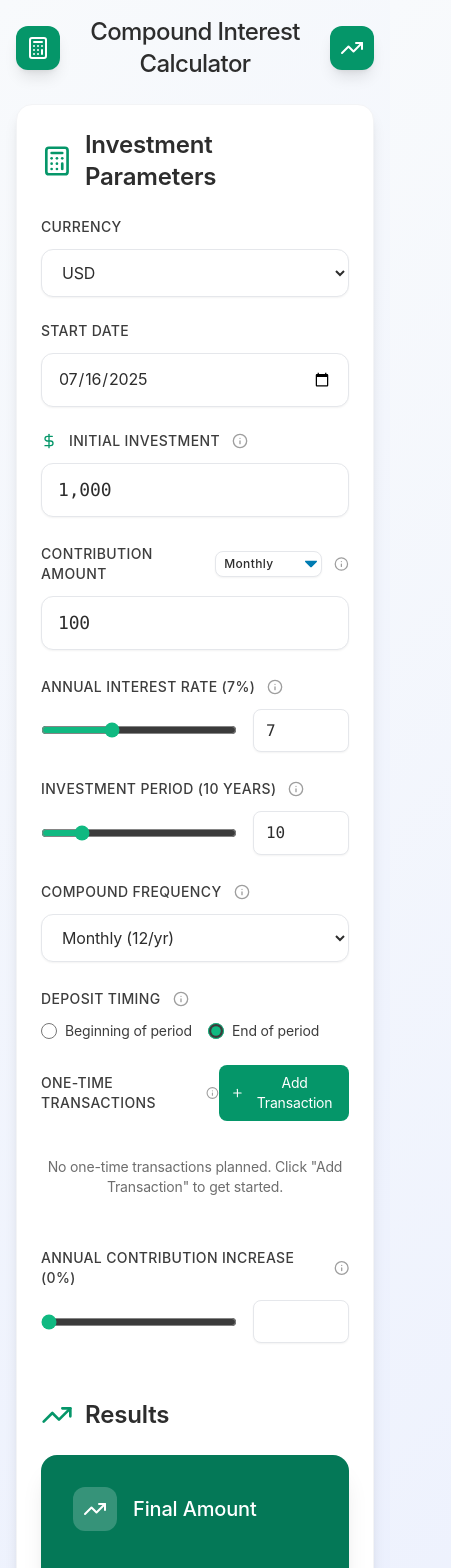
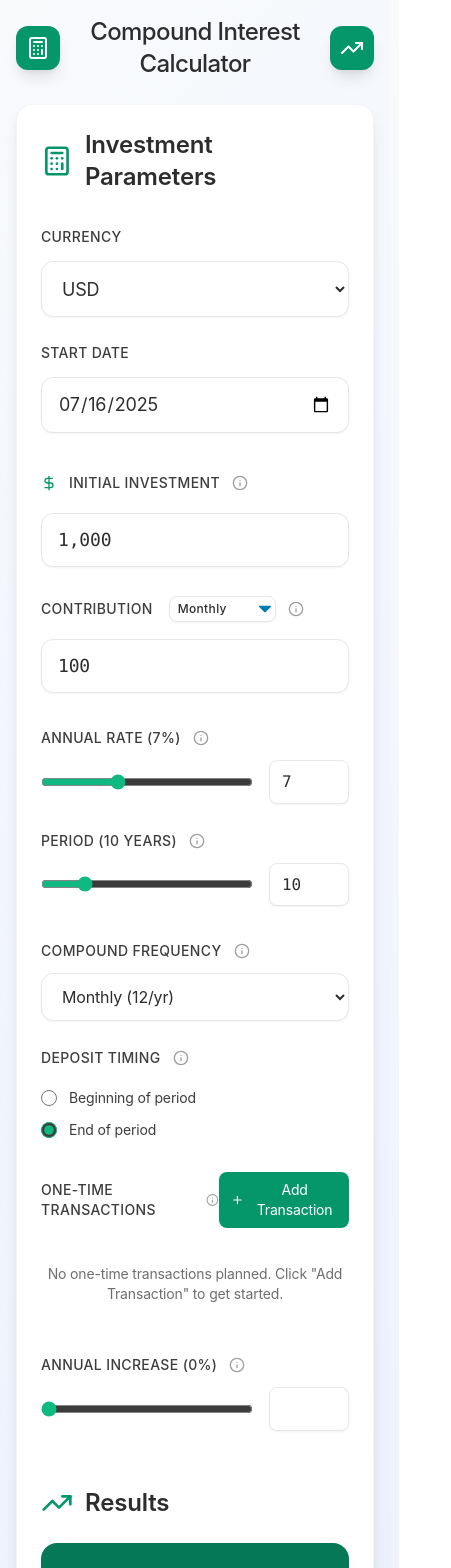
Before and after one commit to LukeP52/compound-interest-calculator, a Next.js app: page / in a window 390 px wide. Shown: the top 1568 px of the page, 451 px wide, since content can reach past the window. Built offline with nearby package versions, Linux system fonts and the light colour scheme.

Commit message:
updates on parameters formatting

```diff
--- a/app/components/CompoundInterestCalculator.tsx
+++ b/app/components/CompoundInterestCalculator.tsx
@@ -975,22 +975,23 @@ const CompoundInterestCalculator: React.FC = () => {
         <div className="max-w-7xl mx-auto bg-white rounded-2xl shadow-lg p-6 md:p-10 lg:p-12 mb-8 md:mb-12 border border-gray-100">
           <div className="grid grid-cols-1 gap-8 lg:grid-cols-2 lg:gap-12">
             {/* Input Section */}
-            <div className="space-y-6 md:space-y-8">
+            <div className="space-y-6">
               <div>
-                <h2 className="text-2xl md:text-3xl font-semibold text-charcoal-800 mb-6 md:mb-8 flex items-center gap-3">
+                <h2 className="text-2xl md:text-3xl font-semibold text-charcoal-800 mb-8 flex items-center gap-3">
                   <Calculator className="w-8 h-8 text-emerald-600" />
                   Investment Parameters
                 </h2>
 
-                {/* Currency Selector */}
-                <div className="mb-6">
-                  <label className="block text-sm font-medium text-charcoal-700 mb-3 uppercase tracking-wide">
+                {/* Currency Selector and Start Date */}
+                <div className="grid grid-cols-1 sm:grid-cols-2 gap-6 mb-8">
+                  <div>
+                    <label className="flex items-center text-sm font-medium text-charcoal-700 mb-3 uppercase tracking-wide h-[1.5rem]">
                       Currency
                     </label>
                     <select
                       value={currency}
                       onChange={(e) => setCurrency(e.target.value)}
-                    className="w-full px-4 py-3 border border-gray-200 rounded-xl bg-white text-charcoal-800 focus:ring-2 focus:ring-emerald-500 focus:border-emerald-500 transition-all duration-300 shadow-sm"
+                      className="w-full px-4 py-3 border border-gray-200 rounded-xl bg-white text-charcoal-800 focus:ring-2 focus:ring-emerald-500 focus:border-emerald-500 transition-all duration-300 shadow-sm text-lg h-[3.5rem]"
                     >
                       {Object.keys(currencySymbols).map(curr => (
                         <option key={curr} value={curr}>{curr}</option>
@@ -998,23 +999,24 @@ const CompoundInterestCalculator: React.FC = () => {
                     </select>
                   </div>
 
-                {/* Start Date */}
-                <div className="mb-6">
-                  <label className="block text-sm font-medium text-charcoal-700 mb-3 uppercase tracking-wide">
+                  <div>
+                    <label className="flex items-center text-sm font-medium text-charcoal-700 mb-3 uppercase tracking-wide h-[1.5rem]">
                       Start Date
                     </label>
                     <input
                       type="date"
                       value={startDate}
                       onChange={(e) => setStartDate(e.target.value)}
-                    className="w-full px-4 py-3 border border-gray-200 rounded-xl bg-white text-charcoal-800 focus:ring-2 focus:ring-emerald-500 focus:border-emerald-500 transition-all duration-300 shadow-sm"
-                  />
-                </div>
-
-                {/* Initial Investment */}
-                <div className="mb-6">
+                      className="w-full px-4 py-3 border border-gray-200 rounded-xl bg-white text-charcoal-800 focus:ring-2 focus:ring-emerald-500 focus:border-emerald-500 transition-all duration-300 shadow-sm text-lg h-[3.5rem]"
+                    />
+                  </div>
+                </div>
+
+                {/* Initial Investment and Contribution Amount */}
+                <div className="grid grid-cols-1 lg:grid-cols-2 gap-6 mb-8">
+                  <div>
                     <Tooltip id="initial" content="The amount you&apos;re starting with">
-                    <label className="flex items-center gap-3 text-sm font-medium text-charcoal-700 mb-3 uppercase tracking-wide">
+                      <label className="flex items-center gap-3 text-sm font-medium text-charcoal-700 mb-3 uppercase tracking-wide h-[2.25rem]">
                         <DollarSign className="w-4 h-4 text-emerald-600" />
                         Initial Investment
                         <Info className="w-4 h-4 text-charcoal-400" />
@@ -1036,12 +1038,12 @@ const CompoundInterestCalculator: React.FC = () => {
                     />
                   </div>
 
-                {/* Contribution Amount with Frequency */}
-                <div className="mb-6">
+                  <div>
+                    <div className="h-[2.25rem] flex items-center mb-3">
                       <Tooltip id="contribution" content="Amount you plan to invest at each interval">
-                    <label className="flex items-center gap-3 text-sm font-medium text-charcoal-700 mb-3 uppercase tracking-wide">
+                        <label className="flex items-center gap-3 text-sm font-medium text-charcoal-700 uppercase tracking-wide">
                           <span className="flex items-center gap-2">
-                        Contribution Amount
+                            Contribution
                             <select
                               value={contributionFrequency}
                               onChange={(e) => setContributionFrequency(e.target.value)}
@@ -1060,6 +1062,7 @@ const CompoundInterestCalculator: React.FC = () => {
                           <Info className="w-4 h-4 text-charcoal-400" />
                         </label>
                       </Tooltip>
+                    </div>
                     <input
                       type="text"
                       value={monthlyContributionDisplay}
@@ -1075,12 +1078,14 @@ const CompoundInterestCalculator: React.FC = () => {
                       className="w-full px-4 py-3 border border-gray-200 rounded-xl bg-white text-charcoal-800 focus:ring-2 focus:ring-emerald-500 focus:border-emerald-500 transition-all duration-300 shadow-sm font-mono text-lg"
                     />
                   </div>
-
-                {/* Annual Interest Rate */}
-                <div className="mb-6">
+                </div>
+
+                {/* Annual Interest Rate and Investment Period */}
+                <div className="grid grid-cols-1 lg:grid-cols-2 gap-6 mb-8">
+                  <div>
                     <Tooltip id="rate" content="Expected annual return on your investment">
                       <label className="flex items-center gap-3 text-sm font-medium text-charcoal-700 mb-3 uppercase tracking-wide">
-                      Annual Interest Rate ({annualRate}%)
+                        Annual Rate ({annualRate}%)
                         <Info className="w-4 h-4 text-charcoal-400" />
                       </label>
                     </Tooltip>
@@ -1098,7 +1103,7 @@ const CompoundInterestCalculator: React.FC = () => {
                         type="number"
                         value={annualRate || ''}
                         onChange={(e) => setAnnualRate(Number(e.target.value) || 0)}
-                      className="w-24 px-3 py-2 border border-gray-200 rounded-lg bg-white text-charcoal-800 focus:ring-2 focus:ring-emerald-500 focus:border-emerald-500 transition-all duration-300 shadow-sm font-mono"
+                        className="w-20 px-3 py-2 border border-gray-200 rounded-lg bg-white text-charcoal-800 focus:ring-2 focus:ring-emerald-500 focus:border-emerald-500 transition-all duration-300 shadow-sm font-mono"
                         min="0"
                         max="50"
                         step="0.1"
@@ -1106,11 +1111,10 @@ const CompoundInterestCalculator: React.FC = () => {
                     </div>
                   </div>
 
-                {/* Number of Years */}
-                <div className="mb-6">
+                  <div>
                     <Tooltip id="years" content="How long you plan to invest">
                       <label className="flex items-center gap-3 text-sm font-medium text-charcoal-700 mb-3 uppercase tracking-wide">
-                      Investment Period ({years} years)
+                        Period ({years} years)
                         <Info className="w-4 h-4 text-charcoal-400" />
                       </label>
                     </Tooltip>
@@ -1127,15 +1131,17 @@ const CompoundInterestCalculator: React.FC = () => {
                         type="number"
                         value={years || ''}
                         onChange={(e) => setYears(Number(e.target.value) || 1)}
-                      className="w-24 px-3 py-2 border border-gray-200 rounded-lg bg-white text-charcoal-800 focus:ring-2 focus:ring-emerald-500 focus:border-emerald-500 transition-all duration-300 shadow-sm font-mono"
+                        className="w-20 px-3 py-2 border border-gray-200 rounded-lg bg-white text-charcoal-800 focus:ring-2 focus:ring-emerald-500 focus:border-emerald-500 transition-all duration-300 shadow-sm font-mono"
                         min="1"
                         max="100"
                       />
                     </div>
                   </div>
-
-                {/* Compound Frequency */}
-                <div className="mb-6">
+                </div>
+
+                {/* Compound Frequency and Deposit Timing */}
+                <div className="grid grid-cols-1 lg:grid-cols-2 gap-6 mb-8">
+                  <div>
                     <Tooltip id="compound" content="How often interest is compounded">
                       <label className="flex items-center gap-3 text-sm font-medium text-charcoal-700 mb-3 uppercase tracking-wide">
                         Compound Frequency
@@ -1160,12 +1166,11 @@ const CompoundInterestCalculator: React.FC = () => {
                       <option value={1}>Yearly (1/yr)</option>
                       <option value="custom">Custom</option>
                     </select>
-                </div>
 
                     {/* Inline custom input (show only if compoundFrequency === 'custom') */}
                     {compoundFrequency === 'custom' && (
-                  <div className="mt-2 flex items-center gap-2">
-                    <label htmlFor="custom-compound" className="text-sm text-charcoal-700">Compounds per Year:</label>
+                      <div className="mt-3 flex items-center gap-2">
+                        <label htmlFor="custom-compound" className="text-xs text-charcoal-700">Compounds per Year:</label>
                         <input
                           id="custom-compound"
                           type="number"
@@ -1173,21 +1178,21 @@ const CompoundInterestCalculator: React.FC = () => {
                           step="0.01"
                           value={customCompoundFrequency}
                           onChange={e => setCustomCompoundFrequency(Number(e.target.value) || 1)}
-                      className="w-24 px-3 py-2 border border-gray-200 rounded-lg bg-white text-charcoal-800 focus:ring-2 focus:ring-emerald-500 focus:border-emerald-500 transition-all duration-300 shadow-sm font-mono"
+                          className="w-20 px-2 py-1 border border-gray-200 rounded-lg bg-white text-charcoal-800 focus:ring-2 focus:ring-emerald-500 focus:border-emerald-500 transition-all duration-300 shadow-sm font-mono text-sm"
                         />
                       </div>
                     )}
-
-                {/* Deposit Timing */}
-                <div className="mb-6">
+                  </div>
+
+                  <div>
                     <Tooltip id="deposits-timing" content="When deposits are made relative to interest calculation">
                       <label className="flex items-center gap-3 text-sm font-medium text-charcoal-700 mb-3 uppercase tracking-wide">
                         Deposit Timing
                         <Info className="w-4 h-4 text-charcoal-400" />
                       </label>
                     </Tooltip>
-                  <div className="flex gap-4">
-                    <label className="flex items-center gap-2 cursor-pointer">
+                    <div className="space-y-3 pt-2">
+                      <label className="flex items-center gap-3 cursor-pointer">
                         <input
                           type="radio"
                           name="depositsAtEnd"
@@ -1197,7 +1202,7 @@ const CompoundInterestCalculator: React.FC = () => {
                         />
                         <span className="text-sm text-charcoal-700">Beginning of period</span>
                       </label>
-                    <label className="flex items-center gap-2 cursor-pointer">
+                      <label className="flex items-center gap-3 cursor-pointer">
                         <input
                           type="radio"
                           name="depositsAtEnd"
@@ -1207,6 +1212,7 @@ const CompoundInterestCalculator: React.FC = () => {
                         />
                         <span className="text-sm text-charcoal-700">End of period</span>
                       </label>
+                    </div>
                   </div>
                 </div>
 
@@ -1301,7 +1307,7 @@ const CompoundInterestCalculator: React.FC = () => {
                 <div className="mb-6">
                   <Tooltip id="annual-increase" content="Percentage increase in contributions each year (e.g., 5% for salary raises)">
                     <label className="flex items-center gap-3 text-sm font-medium text-charcoal-700 mb-3 uppercase tracking-wide">
-                      Annual Contribution Increase ({annualIncrease}%)
+                      Annual Increase ({annualIncrease}%)
                       <Info className="w-4 h-4 text-charcoal-400" />
                     </label>
                   </Tooltip>
@@ -1319,7 +1325,7 @@ const CompoundInterestCalculator: React.FC = () => {
                       type="number"
                       value={annualIncrease || ''}
                       onChange={(e) => setAnnualIncrease(Number(e.target.value) || 0)}
-                      className="w-24 px-3 py-2 border border-gray-200 rounded-lg bg-white text-charcoal-800 focus:ring-2 focus:ring-emerald-500 focus:border-emerald-500 transition-all duration-300 shadow-sm font-mono"
+                      className="w-20 px-3 py-2 border border-gray-200 rounded-lg bg-white text-charcoal-800 focus:ring-2 focus:ring-emerald-500 focus:border-emerald-500 transition-all duration-300 shadow-sm font-mono"
                       min="0"
                       max="50"
                       step="0.5"
```
Lines whose indentation alone changed are shown as unchanged.
